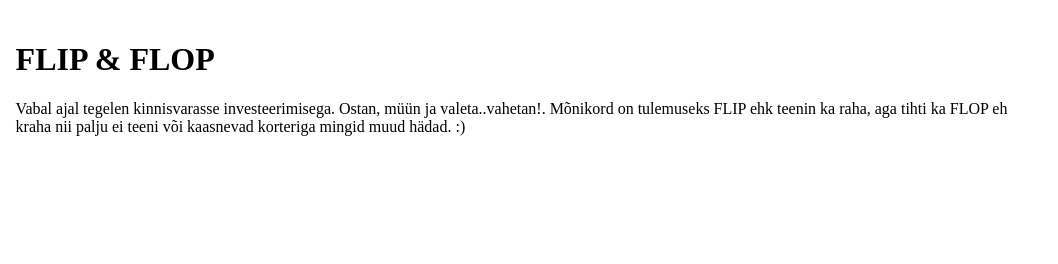
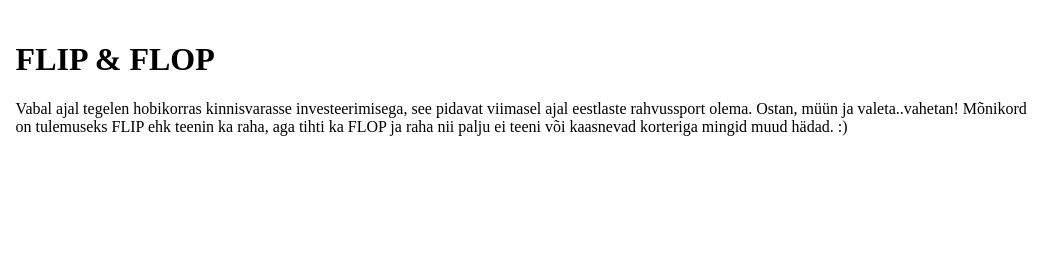
Before and after one commit to kaurilves/kaurilves.github.io, a plain HTML site: page index.html in a window 1280 px wide. Shown: the top 264 px of the page, 222-1280 px from the left. Drawn offline with Linux system fonts and the light colour scheme.

Commit message:
Update index.html

```diff
--- a/index.html
+++ b/index.html
@@ -22,8 +22,8 @@
     <div class="content" id="main-page">
         <h1>FLIP & FLOP</h1>
         <p>
-            Vabal ajal tegelen kinnisvarasse investeerimisega. Ostan, müün ja valeta..vahetan!. Mõnikord on tulemuseks
-            FLIP ehk teenin ka raha, aga tihti ka FLOP eh kraha nii palju ei teeni või kaasnevad korteriga mingid muud
+            Vabal ajal tegelen hobikorras kinnisvarasse investeerimisega, see pidavat viimasel ajal eestlaste rahvussport olema. Ostan, müün ja valeta..vahetan! Mõnikord on tulemuseks
+            FLIP ehk teenin ka raha, aga tihti ka FLOP ja raha nii palju ei teeni või kaasnevad korteriga mingid muud
             hädad. :)
         </p>
     </div>
@@ -67,7 +67,7 @@
                  onclick="openModal('pildid/valdek1.jpg')">
             <img class="thumbnail" src="pildid/valdek2.jpg" alt="Project 2"
                  onclick="openModal('pildid/valdek2.jpg')">
-            <img class="thumbnail" src="pildid/aldek3.jpg" alt="Project 2"
+            <img class="thumbnail" src="pildid/valdek3.jpg" alt="Project 2"
                  onclick="openModal('pildid/valdek3.jpg')">
             <img class="thumbnail" src="pildid/valdek4.jpg" alt="Project 2"
                  onclick="openModal('pildid/valdek4.jpg')">
```
